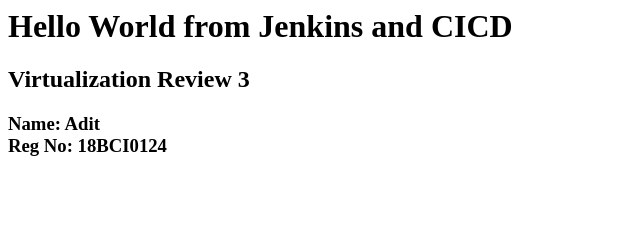
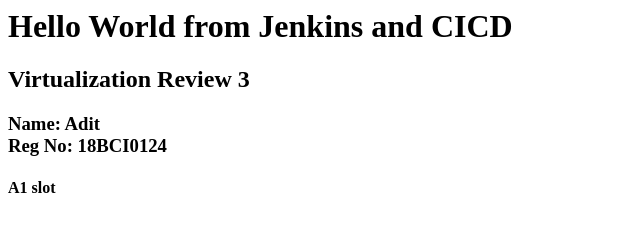
Before and after one commit to HiAditHere/Website, a plain HTML site: page index.html in a window 1280 px wide. Shown: the full height of the page, 0-640 px from the left. Drawn offline with Linux system fonts and the light colour scheme.

Commit message:
Added Slot

```diff
--- a/index.html
+++ b/index.html
@@ -4,5 +4,6 @@
 <h1>Hello World from Jenkins and CICD</h1>
 <h2>Virtualization Review 3</h2>
 <h3>Name: Adit <br> Reg No: 18BCI0124 </h3>
+<h4> A1 slot </h4>
 </body>
 </html>
```
